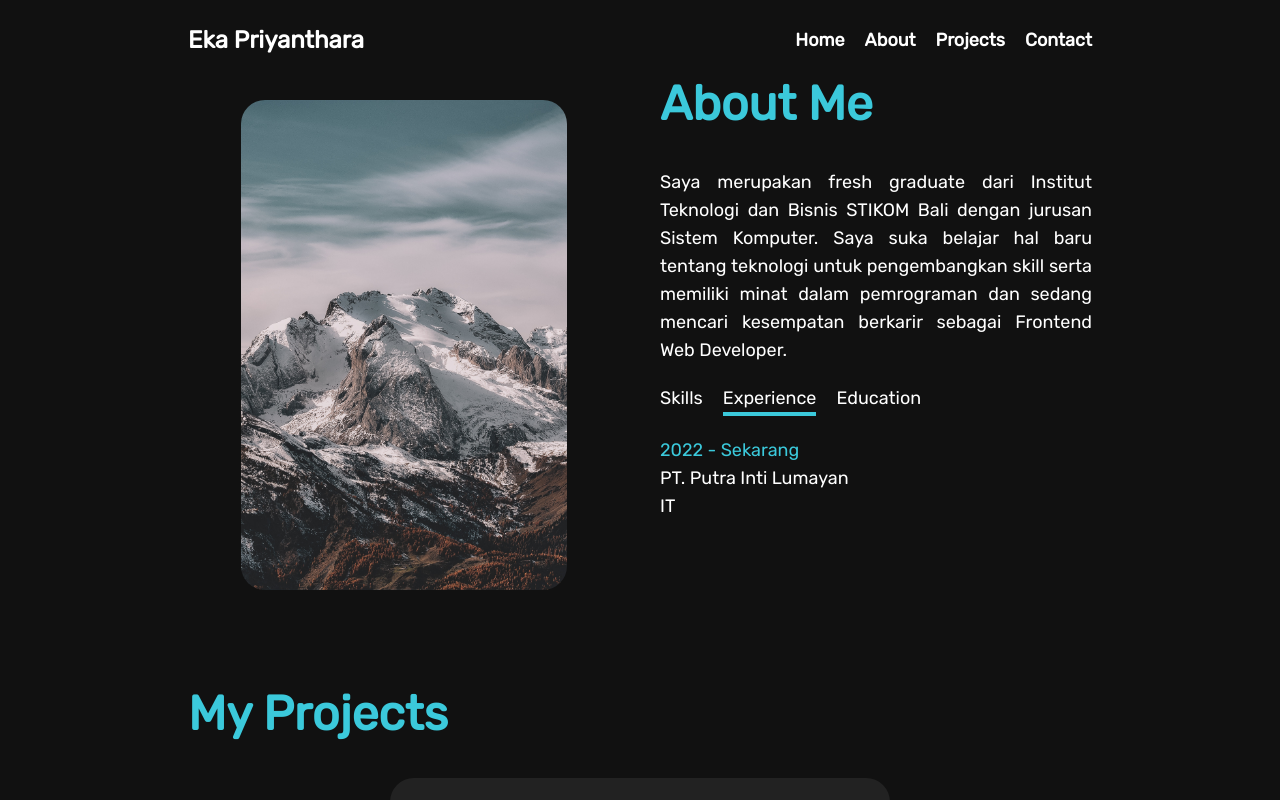
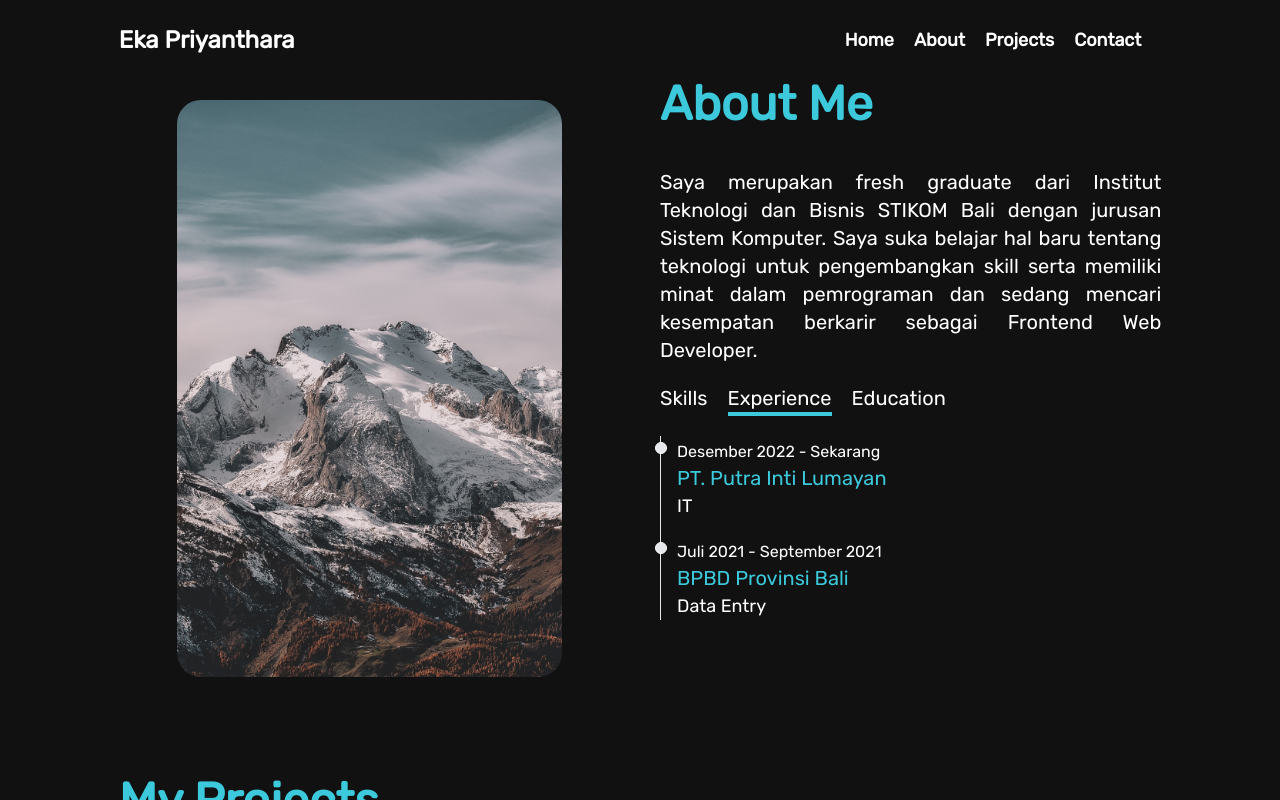
Before and after one commit to priyanthraeka/react-portfolio, a React (Vite) app: page / in a window 1280 px wide. Both pictures are taken after a click on the item "Experience". Shown: the part 840-1640 px from the top of the page. Built offline with nearby package versions, Linux system fonts and the light colour scheme.

Commit message:
fixing responsive and text size

```diff
--- a/package.json
+++ b/package.json
@@ -4,7 +4,7 @@
   "version": "0.0.0",
   "type": "module",
   "scripts": {
-    "dev": "vite",
+    "dev": "vite --host",
     "build": "vite build",
     "lint": "eslint . --ext js,jsx --report-unused-disable-directives --max-warnings 0",
     "preview": "vite preview"
--- a/src/App.jsx
+++ b/src/App.jsx
@@ -1,4 +1,3 @@
-import "./App.css";
 import About from "./components/About";
 import Contact from "./components/Contact";
 import Home from "./components/Home";
@@ -9,7 +8,7 @@ function App() {
   return (
     <div className="w-full bg-[#111] pb-20">
       <Navbar />
-      <div className="w-full md:w-11/12 lg:w-9/12 px-2 md:px-5 lg:px-7 m-auto">
+      <div className="w-full px-3 md:w-10/12 m-auto">
         <Home />
         <About />
         <Projects />
--- a/src/components/About.jsx
+++ b/src/components/About.jsx
@@ -25,7 +25,7 @@ const About = () => {
   };
 
   const skillsJSX = (
-    <div className="flex flex-wrap gap-2 text-base">
+    <div className="flex flex-wrap gap-2 text-sm md:text-base lg:text-lg">
       <p className="p-2 rounded-lg bg-[#222222] hover:bg-[#333] w-fit">HTML</p>
       <p className="p-2 rounded-lg bg-[#222222] hover:bg-[#333] w-fit">CSS</p>
       <p className="p-2 rounded-lg bg-[#222222] hover:bg-[#333] w-fit">
@@ -41,23 +41,53 @@ const About = () => {
   );
 
   const experienceJSX = (
-    <>
-      <div>
-        <p className="text-[#3bc9db]">2022 - Sekarang</p>
-        <p>PT. Putra Inti Lumayan</p>
-        <p>IT</p>
-      </div>
-    </>
+    <ol className="relative border-l border-gray-200">
+      <li className="mb-2 md:mb-3 lg:mb-4 ml-4">
+        <div className="absolute w-3 h-3 bg-gray-200 rounded-full mt-1.5 -left-1.5 border border-white"></div>
+        <time className="mb-1 text-xs md:text-sm lg:text-base">
+          Desember 2022 - Sekarang
+        </time>
+        <h3 className="text-base md:text-lg lg:text-xl text-[#3bc9db]">
+          PT. Putra Inti Lumayan
+        </h3>
+        <p className="mb-4 text-sm md:text-base lg:text-lg">IT</p>
+      </li>
+      <li className="ml-4">
+        <div className="absolute w-3 h-3 bg-gray-200 rounded-full mt-1.5 -left-1.5 border border-white"></div>
+        <time className="mb-1 text-xs md:text-sm lg:text-base">
+          Juli 2021 - September 2021
+        </time>
+        <h3 className="text-base md:text-lg lg:text-xl text-[#3bc9db]">
+          BPBD Provinsi Bali
+        </h3>
+        <p className="text-sm md:text-base lg:text-lg">Data Entry</p>
+      </li>
+    </ol>
   );
 
   const educationJSX = (
-    <>
-      <div>
-        <p className="text-[#3bc9db]">2018 - 2022</p>
-        <p>Institut Teknologi dan Bisnis STIKOM Bali</p>
-        <p>Sistem Komputer</p>
-      </div>
-    </>
+    <ol className="relative border-l border-gray-200">
+      <li className="mb-2 md:mb-3 lg:mb-4 ml-4">
+        <div className="absolute w-3 h-3 bg-gray-200 rounded-full mt-1.5 -left-1.5 border border-white"></div>
+        <time className="mb-1 text-xs md:text-sm lg:text-base">
+          2018 - 2022
+        </time>
+        <h3 className="text-base md:text-lg lg:text-xl text-[#3bc9db]">
+          Institut Teknologi dan Bisnis STIKOM Bali
+        </h3>
+        <p className="mb-4 text-sm md:text-base lg:text-lg">Sistem Komputer</p>
+      </li>
+      <li className="ml-4">
+        <div className="absolute w-3 h-3 bg-gray-200 rounded-full mt-1.5 -left-1.5 border border-white"></div>
+        <time className="mb-1 text-xs md:text-sm lg:text-base">
+          2015 - 2018
+        </time>
+        <h3 className="text-base md:text-lg lg:text-xl text-[#3bc9db]">
+          SMA (SLUA) Saraswati 1 Denpasar
+        </h3>
+        <p className="text-sm md:text-base lg:text-lg">IPA</p>
+      </li>
+    </ol>
   );
 
   return (
@@ -80,7 +110,7 @@ const About = () => {
         <h1 className="text-4xl md:text-5xl font-bold text-[#3bc9db]">
           About Me
         </h1>
-        <div className="text-base lg:text-lg flex flex-col gap-5 mt-10">
+        <div className="text-base md:text-lg lg:text-xl flex flex-col gap-5 mt-10">
           <p className="text-justify">
             Saya merupakan fresh graduate dari Institut Teknologi dan Bisnis
             STIKOM Bali dengan jurusan Sistem Komputer. Saya suka belajar hal
@@ -88,7 +118,7 @@ const About = () => {
             minat dalam pemrograman dan sedang mencari kesempatan berkarir
             sebagai Frontend Web Developer.
           </p>
-          <ul className="flex gap-5">
+          <ul className="flex gap-5 text-base md:text-lg lg:text-xl  select-none">
             <li
               onClick={onSkillsClickHandler}
               className={`cursor-pointer ${
--- a/src/components/Contact.jsx
+++ b/src/components/Contact.jsx
@@ -1,8 +1,8 @@
 import {
   BsEnvelope,
+  BsGeoAlt,
   BsGithub,
   BsLinkedin,
-  BsPinMap,
   BsTwitter,
 } from "react-icons/bs";
 import Button from "./Button";
@@ -18,21 +18,21 @@ const Contact = () => {
         <h1 className="text-5xl font-bold text-[#3bc9db]">Contact Me</h1>
         <div className="flex flex-col gap-5 mt-10 ms-1">
           <p className="text-lg flex items-center gap-5">
-            <BsEnvelope size={25} color="#3bc9db" />
+            <BsEnvelope size={27} color="#3bc9db" />
             <a
               href="mailto:priyantharaeka067@gmail.com"
-              className="hover:text-[#3bc9db]"
+              className="hover:text-[#3bc9db] text-base md:text-lg lg:text-xl"
             >
               priyantharaeka067@gmail.com
             </a>
           </p>
           <p className="text-lg flex items-center gap-5">
-            <BsPinMap size={25} color="#3bc9db" />
+            <BsGeoAlt size={27} color="#3bc9db" />
             <a
               href="https://goo.gl/maps/xWfsCxJpKnJmL2kM7"
               target="_blank"
               rel="noreferrer"
-              className="hover:text-[#3bc9db]"
+              className="hover:text-[#3bc9db] text-base md:text-lg lg:text-xl"
             >
               Denpasar, Bali
             </a>
@@ -44,7 +44,7 @@ const Contact = () => {
               rel="noreferrer"
               className="hover:text-[#3bc9db] duration-300"
             >
-              <BsTwitter size={25} />
+              <BsTwitter size={27} />
             </a>
             <a
               href="https://www.github.com/priyanthraeka"
@@ -52,7 +52,7 @@ const Contact = () => {
               rel="noreferrer"
               className="hover:text-[#3bc9db] duration-300"
             >
-              <BsGithub size={25} />
+              <BsGithub size={27} />
             </a>
             <a
               href="#"
@@ -60,7 +60,7 @@ const Contact = () => {
               rel="noreferrer"
               className="hover:text-[#3bc9db] duration-300"
             >
-              <BsLinkedin size={25} />
+              <BsLinkedin size={27} />
             </a>
           </div>
           <div className="mt-10">
--- a/src/components/Home.jsx
+++ b/src/components/Home.jsx
@@ -1,27 +1,35 @@
-import profilePic from "../assets/profile.png";
+import imgUrl from "../assets/profile.png";
+import Button from "./Button";
 
 const Home = () => {
   return (
-    <div
+    <section
       id="home"
       className="grid grid-rows-2 lg:grid-cols-2 lg:grid-rows-none w-full text-white h-screen"
     >
       <div className="flex justify-center lg:items-start items-center flex-col gap-10 pt-20">
         <div>
-          <h1 className="font-bold text-4xl md:text-5xl">Hello, I&apos;m</h1>
-          <h2 className="font-bold text-5xl md:text-6xl">
+          <h1 className="font-bold text-2xl md:text-4xl lg:text-6xl">
+            Hello, I&apos;m
+          </h1>
+          <h2 className="font-bold text-4xl md:text-6xl lg:text-7xl">
             <span className="text-[#3bc9db]">Eka </span>
             Priyanthara
           </h2>
-          <p className="text-base md:text-lg ms-1">
+          <p className="text-sm md:text-base lg:text-xl ms-1">
             A front-end web developer based from Indonesia.
           </p>
+          <div className="animate-bounce mt-8 ms-1">
+            <a href="#contact">
+              <Button title="Contact Me" />
+            </a>
+          </div>
         </div>
       </div>
       <div className="flex items-start lg:items-center justify-center">
         <div className="max-h-[500px] max-w-[500px] p-5">
           <img
-            src={profilePic}
+            src={imgUrl}
             alt="Profile Picture"
             width={450}
             height={450}
@@ -29,7 +37,7 @@ const Home = () => {
           />
         </div>
       </div>
-    </div>
+    </section>
   );
 };
 
--- a/src/components/Navbar.jsx
+++ b/src/components/Navbar.jsx
@@ -1,5 +1,5 @@
 import { useState } from "react";
-import { HiMenuAlt1 } from "react-icons/hi";
+import { HiMenu } from "react-icons/hi";
 
 const navLinks = [
   {
@@ -21,23 +21,26 @@ const navLinks = [
 ];
 
 const Navbar = () => {
-  const [isOpen, setIsOpen] = useState(false);
+  const [isNavbarOpen, setIsNavbarOpen] = useState(false);
 
   return (
-    <div className="bg-[#111] fixed top-0 left-0 right-0 z-[9999]">
-      <div className="h-20 flex items-center justify-between text-white text-lg font-bold w-full md:w-11/12 lg:w-9/12 px-2 md:px-5 lg:px-7 m-auto">
-        <a href="/">
-          <h1 className="text-2xl">Eka Priyanthara</h1>
-        </a>
-        <div className="md:hidden block" onClick={() => setIsOpen(!isOpen)}>
-          <HiMenuAlt1 size={40} color="#fff" />
-        </div>
+    <div className="bg-[#111] fixed left-0 top-0 right-0 h-20 z-[999999]">
+      <div className="h-full w-full flex items-center justify-between px-3 md:w-10/12 md:m-auto">
+        <div className="text-2xl font-bold text-white">Eka Priyanthara</div>
+        <button
+          className="block md:hidden text-lg font-bold text-white p-2 rounded-lg hover:bg-[#222]"
+          onClick={() => {
+            setIsNavbarOpen(!isNavbarOpen);
+          }}
+        >
+          <HiMenu size={35} />
+        </button>
         <ul
-          className={`flex flex-col justify-center items-center gap-2 py-5 bg-[#222] absolute right-0 left-0 top-0 md:flex md:flex-row md:justify-end md:items-center -z-[999999] md:gap-5 md:p-0 md:static md:bg-[#111] md:w-fit transition-all md:z-auto ease-in-out duration-500
-          ${isOpen ? "top-[80px]" : "top-[-180px]"}`}
+          className={`bg-[#222] absolute left-0 right-0 flex flex-col justify-center items-center gap-2 py-5 md:flex-row md:gap-5 px-5 md:bg-[#111] md:h-full md:static
+          ${isNavbarOpen ? " top-[80px]" : " -top-[180px]"}`}
         >
           {navLinks.map((navLink, index) => (
-            <li key={index}>
+            <li key={index} className="font-bold text-white text-lg">
               <a href={navLink.href}>{navLink.title}</a>
             </li>
           ))}
--- a/src/components/ProjectItem.jsx
+++ b/src/components/ProjectItem.jsx
@@ -18,7 +18,7 @@ const ProjectItem = (props) => {
 
   return (
     <div
-      className="max-w-[500px] rounded-md"
+      className="max-w-[480px] rounded-md p-2"
       onMouseOver={onHoverHandler}
       onMouseLeave={onLeaveHandler}
     >
@@ -38,7 +38,7 @@ const ProjectItem = (props) => {
           href={viewLink}
           target="_blank"
           rel="noreferrer"
-          className="font-bold text-4xl block hover:text-[#3bc9db] w-fit"
+          className="font-bold text-xl md:text-2xl lg:text-3xl block hover:text-[#3BC9DB] w-fit"
         >
           {title}
         </a>
@@ -46,22 +46,30 @@ const ProjectItem = (props) => {
           href={githubLink}
           target="_blank"
           rel="noreferrer"
-          className="font-bold text-4xl block hover:text-[#3bc9db] w-fit"
+          className="hover:text-[#3BC9DB] block md:hidden"
         >
           <BsGithub size={25} />
         </a>
+        <a
+          href={githubLink}
+          target="_blank"
+          rel="noreferrer"
+          className="hover:text-[#3BC9DB] hidden md:block"
+        >
+          <BsGithub size={30} />
+        </a>
       </div>
-      <p className="text-base mt-5">{description}</p>
-      <div className="flex flex-wrap mt-5 gap-2">
+      <p className="text-base md:text-lg lg:text-xl mt-5">{description}</p>
+      <ul className="flex flex-wrap mt-5 gap-2">
         {techStack.map((item, index) => (
-          <div
+          <li
             key={index}
-            className="rounded-md py-2 px-4 text-base text-white bg-[#222222] hover:bg-[#333] text-center"
+            className="rounded-md py-2 px-4 text-sm md:text-base lg:text-lg text-white bg-[#222222] hover:bg-[#333] text-center"
           >
             {item}
-          </div>
+          </li>
         ))}
-      </div>
+      </ul>
     </div>
   );
 };
--- a/src/components/Projects.jsx
+++ b/src/components/Projects.jsx
@@ -55,7 +55,8 @@ const Projects = () => {
       <h1 className="text-4xl md:text-5xl font-bold text-[#3bc9db]">
         My Projects
       </h1>
-      <div className="flex flex-wrap justify-center gap-10 mt-10">
+      <div className="flex justify-center items-start">
+        <div className="mt-10 grid grid-flow-row lg:grid-cols-2 2xl:grid-cols-3 justify-center align-center gap-10">
           {projects.map((project, index) => (
             <ProjectItem
               key={index}
@@ -69,6 +70,7 @@ const Projects = () => {
           ))}
         </div>
       </div>
+    </div>
   );
 };
 
```
Also changed, not shown: src/App.css (deleted). Lines whose indentation alone changed are shown as unchanged.
